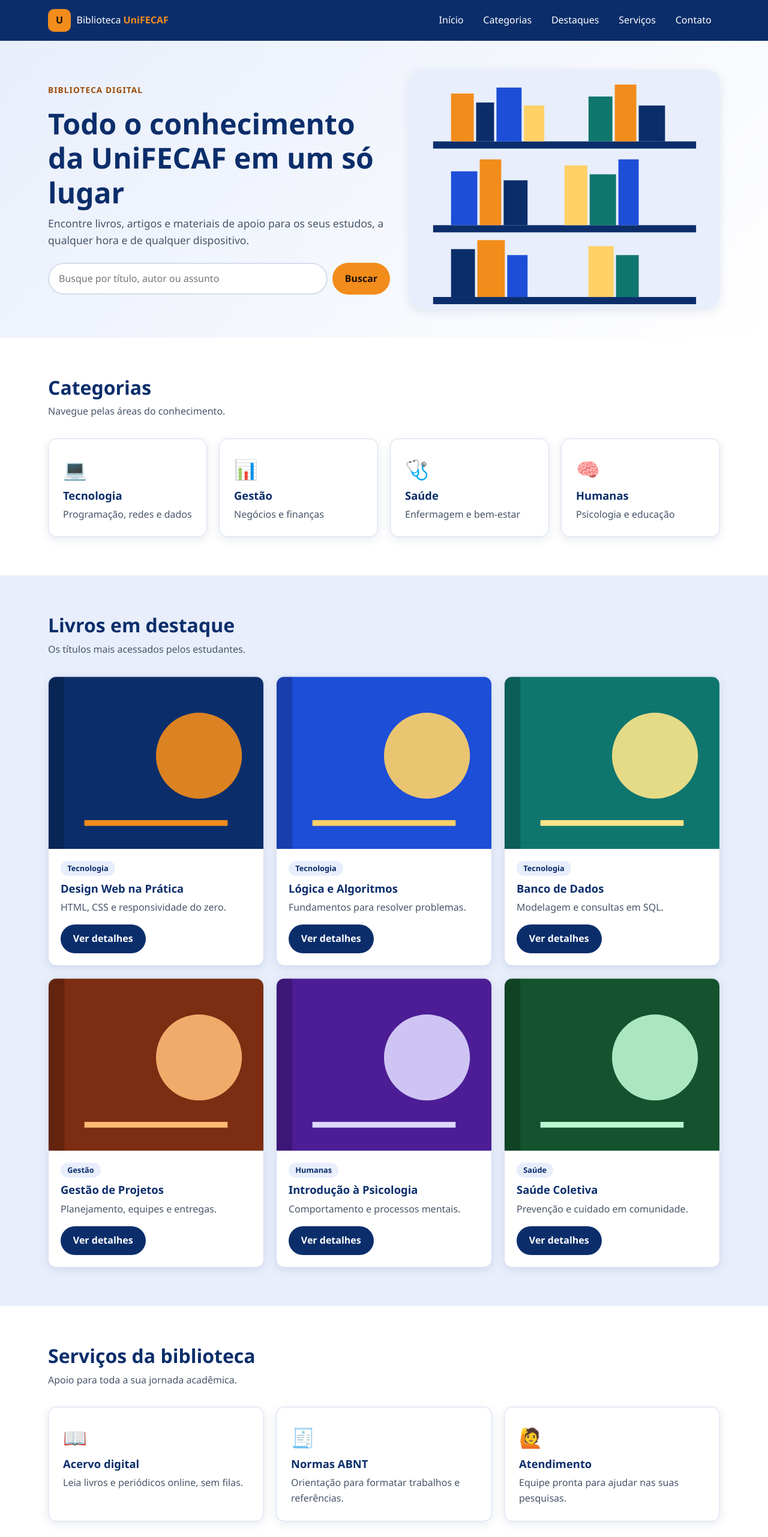
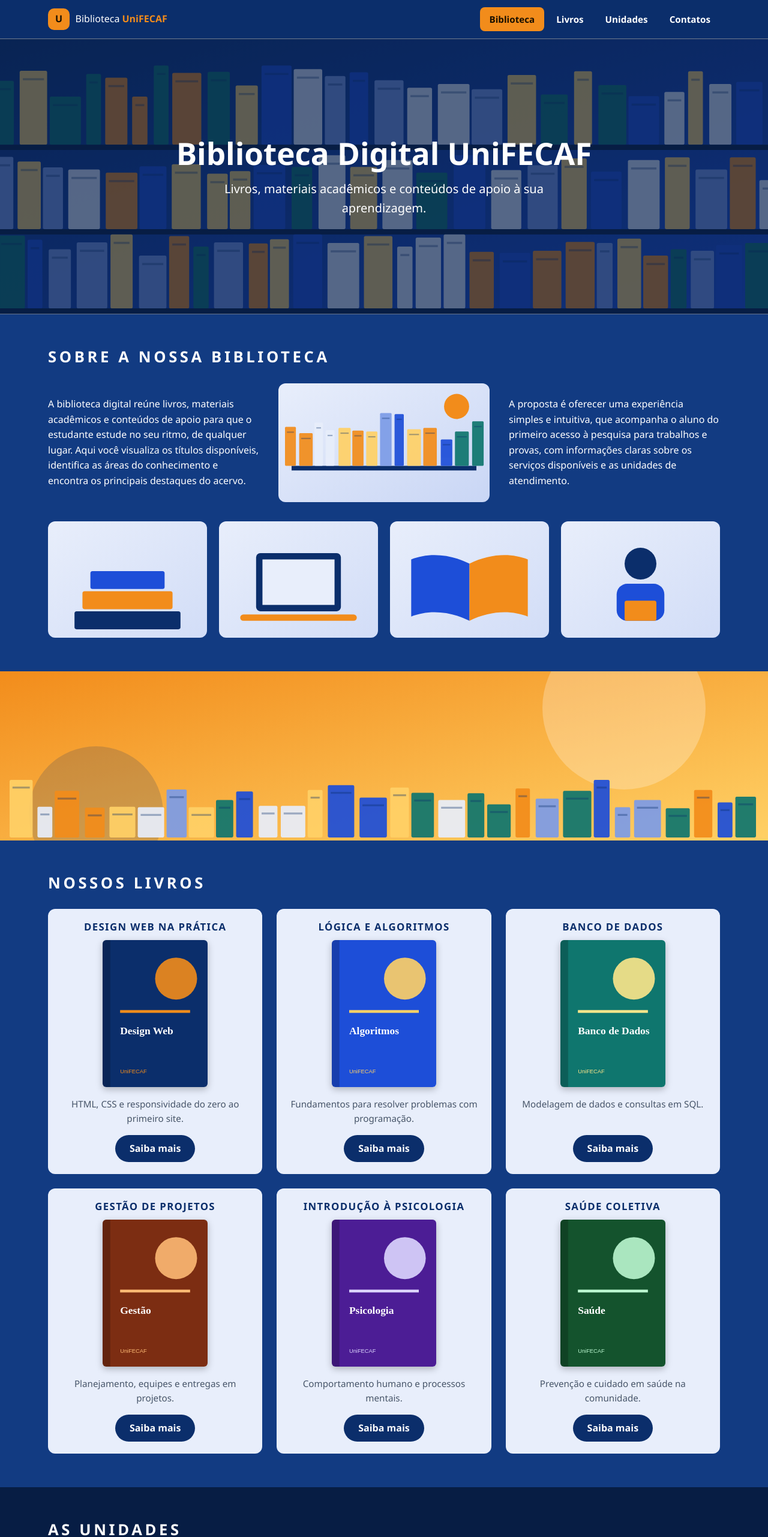
Before and after one commit to juanpablow/biblioteca-unifecaf, a plain HTML site: page index.html in a window 1280 px wide. Shown: the top 2562 px of the page at 60% size. Drawn offline with Linux system fonts and the light colour scheme.

Commit message:
feat: rebuild layout to match the provided low-fidelity prototype

```diff
--- a/css/style.css
+++ b/css/style.css
@@ -1,45 +1,40 @@
 /* Design tokens */
 :root {
-  --blue-900: #0b2e6b;
-  --blue-700: #1d4ed8;
-  --blue-50: #e8eefb;
+  --navy-900: #071d44;
+  --navy-800: #0b2e6b;
+  --navy-700: #123b82;
+  --blue: #1d4ed8;
   --orange: #f28c1b;
-  --orange-dark: #9a4a05;
+  --orange-hover: #ffa543;
+  --light: #e8eefb;
+  --white: #ffffff;
   --text: #1a2233;
   --muted: #475569;
-  --bg: #ffffff;
-  --border: #d5ddee;
-  --radius: 14px;
-  --shadow: 0 4px 16px rgba(11, 46, 107, 0.1);
+  --radius: 12px;
   --font: "Segoe UI", system-ui, -apple-system, Roboto, Arial, sans-serif;
 }
 
 *, *::before, *::after { box-sizing: border-box; }
 
-html { scroll-behavior: smooth; scroll-padding-top: 76px; }
+html { scroll-behavior: smooth; scroll-padding-top: 72px; }
 
 body {
   margin: 0;
   font-family: var(--font);
   color: var(--text);
-  background: var(--bg);
+  background: var(--white);
   line-height: 1.6;
 }
 
 img { max-width: 100%; height: auto; display: block; }
 ul { list-style: none; margin: 0; padding: 0; }
-h1, h2, h3 { line-height: 1.2; margin: 0 0 0.5rem; color: var(--blue-900); }
+h1, h2, h3 { line-height: 1.2; margin: 0 0 0.75rem; }
 p { margin: 0 0 1rem; }
-a { color: var(--blue-700); }
+a { color: inherit; }
 
 :focus-visible { outline: 3px solid var(--orange); outline-offset: 3px; }
 
 .container { width: min(1120px, 100% - 2rem); margin-inline: auto; }
-
-.visually-hidden {
-  position: absolute; width: 1px; height: 1px; overflow: hidden;
-  clip: rect(0 0 0 0); white-space: nowrap;
-}
 
 .skip-link {
   position: absolute; left: 1rem; top: -4rem; z-index: 200;
@@ -47,123 +42,117 @@ a { color: var(--blue-700); }
 }
 .skip-link:focus { top: 1rem; }
 
-/* Buttons */
-.btn {
-  display: inline-block; border: 0; cursor: pointer; text-decoration: none;
-  font: inherit; font-weight: 600; padding: 0.7rem 1.3rem; border-radius: 999px;
-  transition: transform 0.15s, background 0.15s;
-}
-.btn:hover { transform: translateY(-2px); }
-.btn-primary { background: var(--blue-900); color: #fff; }
-.btn-primary:hover { background: var(--blue-700); }
-.btn-accent { background: var(--orange); color: #1a1000; }
-.btn-accent:hover { background: #ffa543; }
-
 /* Header */
-.site-header {
-  position: sticky; top: 0; z-index: 100;
-  background: var(--blue-900); color: #fff;
-}
-.header-inner { display: flex; align-items: center; justify-content: space-between; min-height: 68px; }
-.logo { display: flex; align-items: center; gap: 0.6rem; color: #fff; text-decoration: none; }
+.site-header { position: sticky; top: 0; z-index: 100; background: var(--navy-800); color: var(--white); }
+.header-inner { display: flex; align-items: center; justify-content: space-between; min-height: 64px; }
+.logo { display: flex; align-items: center; gap: 0.6rem; text-decoration: none; }
 .logo-mark {
-  display: grid; place-items: center; width: 38px; height: 38px;
+  display: grid; place-items: center; width: 36px; height: 36px;
   background: var(--orange); color: #1a1000; font-weight: 800; border-radius: 10px;
 }
 .logo-text strong { color: var(--orange); }
 
 .main-nav ul { display: flex; gap: 0.25rem; }
 .main-nav a {
-  display: block; padding: 0.5rem 0.9rem; color: #fff; text-decoration: none; border-radius: 8px;
+  display: block; padding: 0.5rem 1rem; text-decoration: none; border-radius: 8px;
+  font-weight: 600; font-size: 0.95rem;
 }
 .main-nav a:hover { background: rgba(255, 255, 255, 0.15); }
+.main-nav a.active { background: var(--orange); color: #1a1000; }
 
 .menu-toggle { position: absolute; opacity: 0; pointer-events: none; }
 .menu-button { display: none; cursor: pointer; padding: 0.5rem; }
-.menu-button span { display: block; width: 26px; height: 3px; margin: 5px 0; background: #fff; border-radius: 2px; }
+.menu-button span { display: block; width: 26px; height: 3px; margin: 5px 0; background: var(--white); border-radius: 2px; }
 .menu-toggle:focus-visible + .menu-button { outline: 3px solid var(--orange); }
 
-/* Hero */
-.hero { background: linear-gradient(135deg, var(--blue-50), #fff); padding: 3rem 0; }
-.hero-inner { display: grid; grid-template-columns: 1.1fr 1fr; gap: 2rem; align-items: center; }
-.eyebrow { color: var(--orange-dark); font-weight: 700; text-transform: uppercase; letter-spacing: 0.08em; font-size: 0.85rem; }
-.hero h1 { font-size: clamp(1.9rem, 4vw, 3rem); }
-.lead { font-size: 1.1rem; color: var(--muted); }
-.search { display: flex; gap: 0.5rem; margin-top: 1.5rem; }
-.search input {
-  flex: 1; min-width: 0; padding: 0.75rem 1rem; font: inherit;
-  border: 2px solid var(--border); border-radius: 999px;
+/* Hero and banner */
+.hero { position: relative; }
+.hero img { width: 100%; height: clamp(260px, 36vw, 460px); object-fit: cover; }
+.hero-overlay {
+  position: absolute; inset: 0; display: flex; flex-direction: column;
+  align-items: center; justify-content: center; text-align: center;
+  padding: 1rem; color: var(--white); background: rgba(7, 29, 68, 0.62);
 }
-.search input:focus { border-color: var(--blue-700); outline: none; }
-.hero-img { width: 100%; border-radius: 24px; box-shadow: var(--shadow); }
+.hero-overlay h1 { font-size: clamp(1.8rem, 5vw, 3.2rem); }
+.hero-overlay p { font-size: clamp(1rem, 2vw, 1.25rem); max-width: 40rem; margin: 0; }
+
+.banner img { width: 100%; height: clamp(120px, 22vw, 320px); object-fit: cover; }
 
 /* Sections */
-.section { padding: 4rem 0; }
-.section-alt { background: var(--blue-50); }
-.section h2 { font-size: clamp(1.5rem, 3vw, 2rem); }
-.section-sub { color: var(--muted); margin-bottom: 2rem; }
+.section { padding: 3.5rem 0; color: var(--white); }
+.section-mid { background: var(--navy-700); }
+.section-dark { background: var(--navy-900); }
+.section-light { background: var(--light); color: var(--text); }
+.section h2 {
+  font-size: clamp(1.2rem, 2.5vw, 1.6rem); text-transform: uppercase;
+  letter-spacing: 0.18em; margin-bottom: 1.75rem;
+}
+.section-light h2 { color: var(--navy-800); }
 
-.grid { display: grid; gap: 1.25rem; }
-.grid-3 { grid-template-columns: repeat(3, 1fr); }
-.grid-4 { grid-template-columns: repeat(4, 1fr); }
+/* About */
+.about { display: grid; grid-template-columns: 1fr 1fr 1fr; gap: 2rem; align-items: center; }
+.about p { margin: 0; }
+.about img { width: 100%; border-radius: var(--radius); }
+.minis { display: grid; grid-template-columns: repeat(4, 1fr); gap: 1.25rem; margin-top: 2rem; }
+.minis img { width: 100%; border-radius: var(--radius); }
 
-.card {
-  background: #fff; border: 1px solid var(--border); border-radius: var(--radius);
-  box-shadow: var(--shadow); overflow: hidden; height: 100%;
+/* Books */
+.grid { display: grid; gap: 1.5rem; }
+.books { grid-template-columns: repeat(3, 1fr); }
+.card { background: var(--light); color: var(--text); border-radius: var(--radius); height: 100%; }
+.book { display: flex; flex-direction: column; align-items: center; text-align: center; padding: 1.25rem; }
+.book h3 { color: var(--navy-800); font-size: 1.05rem; text-transform: uppercase; letter-spacing: 0.08em; }
+.book img { width: 55%; border-radius: 6px; margin-bottom: 1rem; box-shadow: 0 4px 12px rgba(0, 0, 0, 0.25); }
+.book p { flex: 1; color: var(--muted); font-size: 0.95rem; }
+
+.btn {
+  display: inline-block; padding: 0.6rem 1.5rem; border-radius: 999px; text-decoration: none;
+  font-weight: 700; background: var(--navy-800); color: var(--white);
+  transition: background 0.15s, transform 0.15s;
 }
-.card h3 { font-size: 1.15rem; }
-.card p { color: var(--muted); margin-bottom: 0; }
+.btn:hover { background: var(--blue); transform: translateY(-2px); }
 
-.category, .service { display: block; padding: 1.5rem; text-decoration: none; transition: transform 0.2s; }
-.category:hover { transform: translateY(-4px); border-color: var(--orange); }
-.icon { display: block; font-size: 2rem; margin-bottom: 0.5rem; }
+/* Units */
+.unit { display: grid; grid-template-columns: 1fr 1.2fr; gap: 2.5rem; align-items: center; margin-bottom: 2.5rem; }
+.unit:last-child { margin-bottom: 0; }
+.unit img { width: 100%; border-radius: var(--radius); }
+.unit h3 { font-size: 1.3rem; letter-spacing: 0.15em; text-transform: uppercase; color: var(--orange); }
+.unit p { margin: 0; }
 
-.book { display: flex; flex-direction: column; }
-.book img { width: 100%; aspect-ratio: 5 / 4; object-fit: cover; object-position: top; }
-.book-body { padding: 1.25rem; display: flex; flex-direction: column; flex: 1; align-items: flex-start; }
-.book-body p { margin-bottom: 1rem; flex: 1; }
-.tag {
-  background: var(--blue-50); color: var(--blue-900); font-size: 0.8rem; font-weight: 700;
-  padding: 0.15rem 0.7rem; border-radius: 999px; margin-bottom: 0.6rem;
-}
-
-/* CTA */
-.cta { background: var(--blue-900); padding: 3rem 0; }
-.cta-inner { display: flex; align-items: center; justify-content: space-between; gap: 1.5rem; flex-wrap: wrap; }
-.cta h2 { color: #fff; margin: 0; }
+/* Contact */
+.contact { display: grid; grid-template-columns: 1.5fr 1fr; gap: 2rem; align-items: center; }
+.contact img { width: 100%; max-width: 360px; justify-self: end; border-radius: var(--radius); }
+.contact h2 { margin-bottom: 1rem; }
 
 /* Footer */
-.site-footer { background: #071d44; color: #dbe4f7; padding-top: 3rem; }
-.footer-inner { display: grid; grid-template-columns: 2fr 1fr 1fr; gap: 2rem; }
-.site-footer h2, .site-footer h3 { color: #fff; font-size: 1.1rem; }
-.site-footer a { color: #ffc27a; }
-.site-footer li { margin-bottom: 0.3rem; }
-.copy { text-align: center; margin: 2rem 0 0; padding: 1rem; border-top: 1px solid rgba(255, 255, 255, 0.15); font-size: 0.9rem; }
+.site-footer { background: var(--navy-900); color: #dbe4f7; text-align: center; padding: 1.25rem 1rem; font-size: 0.9rem; }
+.site-footer p { margin: 0; }
 
 /* Tablet */
 @media (max-width: 960px) {
-  .grid-4 { grid-template-columns: repeat(2, 1fr); }
-  .grid-3 { grid-template-columns: repeat(2, 1fr); }
+  .books { grid-template-columns: repeat(2, 1fr); }
+  .minis { grid-template-columns: repeat(2, 1fr); }
+  .about { grid-template-columns: 1fr; }
+  .about img { max-width: 520px; margin-inline: auto; }
 }
 
 /* Mobile */
 @media (max-width: 720px) {
   .menu-button { display: block; }
   .main-nav {
-    position: absolute; top: 100%; left: 0; right: 0; background: var(--blue-900);
+    position: absolute; top: 100%; left: 0; right: 0; background: var(--navy-800);
     max-height: 0; overflow: hidden; transition: max-height 0.3s;
   }
   .menu-toggle:checked ~ .main-nav { max-height: 400px; }
   .main-nav ul { flex-direction: column; padding: 0.5rem 1rem 1rem; }
-  .main-nav a { padding: 0.8rem 0.5rem; }
+  .main-nav a { padding: 0.8rem 0.75rem; }
 
-  .hero { padding: 2rem 0; }
-  .hero-inner { grid-template-columns: 1fr; }
-  .search { flex-direction: column; }
   .section { padding: 2.5rem 0; }
-  .grid-3, .grid-4 { grid-template-columns: 1fr; }
-  .footer-inner { grid-template-columns: 1fr; }
-  .cta-inner { flex-direction: column; text-align: center; }
+  .books { grid-template-columns: 1fr; }
+  .book img { width: 45%; }
+  .unit { grid-template-columns: 1fr; gap: 1rem; }
+  .contact { grid-template-columns: 1fr; }
+  .contact img { justify-self: center; }
 }
 
 @media (prefers-reduced-motion: reduce) {
--- a/index.html
+++ b/index.html
@@ -8,11 +8,11 @@
   <link rel="stylesheet" href="css/style.css">
 </head>
 <body>
-  <a class="skip-link" href="#conteudo">Ir para o conteúdo</a>
+  <a class="skip-link" href="#biblioteca">Ir para o conteúdo</a>
 
   <header class="site-header">
     <div class="container header-inner">
-      <a class="logo" href="#inicio" aria-label="Biblioteca Digital UniFECAF - início">
+      <a class="logo" href="#topo" aria-label="Biblioteca Digital UniFECAF - início">
         <span class="logo-mark" aria-hidden="true">U</span>
         <span class="logo-text">Biblioteca <strong>UniFECAF</strong></span>
       </a>
@@ -22,132 +22,142 @@
       </label>
       <nav class="main-nav" aria-label="Navegação principal">
         <ul>
-          <li><a href="#inicio">Início</a></li>
-          <li><a href="#categorias">Categorias</a></li>
-          <li><a href="#destaques">Destaques</a></li>
-          <li><a href="#servicos">Serviços</a></li>
-          <li><a href="#contato">Contato</a></li>
+          <li><a href="#biblioteca" class="active">Biblioteca</a></li>
+          <li><a href="#livros">Livros</a></li>
+          <li><a href="#unidades">Unidades</a></li>
+          <li><a href="#contatos">Contatos</a></li>
         </ul>
       </nav>
     </div>
   </header>
 
-  <main id="conteudo">
-    <section class="hero" id="inicio">
-      <div class="container hero-inner">
-        <div class="hero-text">
-          <p class="eyebrow">Biblioteca Digital</p>
-          <h1>Todo o conhecimento da UniFECAF em um só lugar</h1>
-          <p class="lead">Encontre livros, artigos e materiais de apoio para os seus estudos, a qualquer hora e de qualquer dispositivo.</p>
-          <form class="search" role="search" action="#destaques">
-            <label for="busca" class="visually-hidden">Buscar livros</label>
-            <input type="search" id="busca" name="busca" placeholder="Busque por título, autor ou assunto">
-            <button type="submit" class="btn btn-accent">Buscar</button>
-          </form>
-        </div>
-        <img class="hero-img" src="assets/imagens/hero.svg" alt="Ilustração de uma estante com livros coloridos" width="520" height="400">
+  <main>
+    <section class="hero" id="topo">
+      <img src="assets/imagens/banner-topo.svg" alt="Ilustração de estantes repletas de livros coloridos" width="1600" height="520">
+      <div class="hero-overlay">
+        <h1>Biblioteca Digital UniFECAF</h1>
+        <p>Livros, materiais acadêmicos e conteúdos de apoio à sua aprendizagem.</p>
       </div>
     </section>
 
-    <section class="section" id="categorias" aria-labelledby="titulo-categorias">
+    <section class="section section-mid" id="biblioteca" aria-labelledby="titulo-biblioteca">
       <div class="container">
-        <h2 id="titulo-categorias">Categorias</h2>
-        <p class="section-sub">Navegue pelas áreas do conhecimento.</p>
-        <ul class="grid grid-4 categories">
-          <li><a class="card category" href="#destaques"><span class="icon" aria-hidden="true">💻</span><h3>Tecnologia</h3><p>Programação, redes e dados</p></a></li>
-          <li><a class="card category" href="#destaques"><span class="icon" aria-hidden="true">📊</span><h3>Gestão</h3><p>Negócios e finanças</p></a></li>
-          <li><a class="card category" href="#destaques"><span class="icon" aria-hidden="true">🩺</span><h3>Saúde</h3><p>Enfermagem e bem-estar</p></a></li>
-          <li><a class="card category" href="#destaques"><span class="icon" aria-hidden="true">🧠</span><h3>Humanas</h3><p>Psicologia e educação</p></a></li>
+        <h2 id="titulo-biblioteca">Sobre a nossa biblioteca</h2>
+        <div class="about">
+          <p>A biblioteca digital reúne livros, materiais acadêmicos e conteúdos de apoio para que o estudante estude no seu ritmo, de qualquer lugar. Aqui você visualiza os títulos disponíveis, identifica as áreas do conhecimento e encontra os principais destaques do acervo.</p>
+          <img src="assets/imagens/sobre.svg" alt="Ilustração de uma mesa de estudos com livros" width="640" height="360">
+          <p>A proposta é oferecer uma experiência simples e intuitiva, que acompanha o aluno do primeiro acesso à pesquisa para trabalhos e provas, com informações claras sobre os serviços disponíveis e as unidades de atendimento.</p>
+        </div>
+        <ul class="minis">
+          <li><img src="assets/imagens/mini-1.svg" alt="Ilustração de livros empilhados" width="300" height="220" loading="lazy"></li>
+          <li><img src="assets/imagens/mini-2.svg" alt="Ilustração de um notebook" width="300" height="220" loading="lazy"></li>
+          <li><img src="assets/imagens/mini-3.svg" alt="Ilustração de um livro aberto" width="300" height="220" loading="lazy"></li>
+          <li><img src="assets/imagens/mini-4.svg" alt="Ilustração de uma pessoa lendo" width="300" height="220" loading="lazy"></li>
         </ul>
       </div>
     </section>
 
-    <section class="section section-alt" id="destaques" aria-labelledby="titulo-destaques">
+    <section class="banner" aria-label="Destaque visual">
+      <img src="assets/imagens/banner-meio.svg" alt="Ilustração decorativa de livros sobre fundo laranja" width="1600" height="360" loading="lazy">
+    </section>
+
+    <section class="section section-mid" id="livros" aria-labelledby="titulo-livros">
       <div class="container">
-        <h2 id="titulo-destaques">Livros em destaque</h2>
-        <p class="section-sub">Os títulos mais acessados pelos estudantes.</p>
-        <ul class="grid grid-3 books">
+        <h2 id="titulo-livros">Nossos livros</h2>
+        <ul class="grid books">
           <li>
             <article class="card book">
+              <h3>Design Web na Prática</h3>
               <img src="assets/imagens/capa-1.svg" alt="Capa do livro Design Web" width="300" height="420" loading="lazy">
-              <div class="book-body"><span class="tag">Tecnologia</span><h3>Design Web na Prática</h3><p>HTML, CSS e responsividade do zero.</p><a class="btn btn-primary" href="#contato">Ver detalhes</a></div>
+              <p>HTML, CSS e responsividade do zero ao primeiro site.</p>
+              <a class="btn" href="#contatos">Saiba mais</a>
             </article>
           </li>
           <li>
             <article class="card book">
+              <h3>Lógica e Algoritmos</h3>
               <img src="assets/imagens/capa-2.svg" alt="Capa do livro Algoritmos" width="300" height="420" loading="lazy">
-              <div class="book-body"><span class="tag">Tecnologia</span><h3>Lógica e Algoritmos</h3><p>Fundamentos para resolver problemas.</p><a class="btn btn-primary" href="#contato">Ver detalhes</a></div>
+              <p>Fundamentos para resolver problemas com programação.</p>
+              <a class="btn" href="#contatos">Saiba mais</a>
             </article>
           </li>
           <li>
             <article class="card book">
+              <h3>Banco de Dados</h3>
               <img src="assets/imagens/capa-3.svg" alt="Capa do livro Banco de Dados" width="300" height="420" loading="lazy">
-              <div class="book-body"><span class="tag">Tecnologia</span><h3>Banco de Dados</h3><p>Modelagem e consultas em SQL.</p><a class="btn btn-primary" href="#contato">Ver detalhes</a></div>
+              <p>Modelagem de dados e consultas em SQL.</p>
+              <a class="btn" href="#contatos">Saiba mais</a>
             </article>
           </li>
           <li>
             <article class="card book">
+              <h3>Gestão de Projetos</h3>
               <img src="assets/imagens/capa-4.svg" alt="Capa do livro Gestão" width="300" height="420" loading="lazy">
-              <div class="book-body"><span class="tag">Gestão</span><h3>Gestão de Projetos</h3><p>Planejamento, equipes e entregas.</p><a class="btn btn-primary" href="#contato">Ver detalhes</a></div>
+              <p>Planejamento, equipes e entregas em projetos.</p>
+              <a class="btn" href="#contatos">Saiba mais</a>
             </article>
           </li>
           <li>
             <article class="card book">
+              <h3>Introdução à Psicologia</h3>
               <img src="assets/imagens/capa-5.svg" alt="Capa do livro Psicologia" width="300" height="420" loading="lazy">
-              <div class="book-body"><span class="tag">Humanas</span><h3>Introdução à Psicologia</h3><p>Comportamento e processos mentais.</p><a class="btn btn-primary" href="#contato">Ver detalhes</a></div>
+              <p>Comportamento humano e processos mentais.</p>
+              <a class="btn" href="#contatos">Saiba mais</a>
             </article>
           </li>
           <li>
             <article class="card book">
+              <h3>Saúde Coletiva</h3>
               <img src="assets/imagens/capa-6.svg" alt="Capa do livro Saúde" width="300" height="420" loading="lazy">
-              <div class="book-body"><span class="tag">Saúde</span><h3>Saúde Coletiva</h3><p>Prevenção e cuidado em comunidade.</p><a class="btn btn-primary" href="#contato">Ver detalhes</a></div>
+              <p>Prevenção e cuidado em saúde na comunidade.</p>
+              <a class="btn" href="#contatos">Saiba mais</a>
             </article>
           </li>
         </ul>
       </div>
     </section>
 
-    <section class="section" id="servicos" aria-labelledby="titulo-servicos">
+    <section class="section section-dark" id="unidades" aria-labelledby="titulo-unidades">
       <div class="container">
-        <h2 id="titulo-servicos">Serviços da biblioteca</h2>
-        <p class="section-sub">Apoio para toda a sua jornada acadêmica.</p>
-        <ul class="grid grid-3">
-          <li class="card service"><span class="icon" aria-hidden="true">📖</span><h3>Acervo digital</h3><p>Leia livros e periódicos online, sem filas.</p></li>
-          <li class="card service"><span class="icon" aria-hidden="true">🧾</span><h3>Normas ABNT</h3><p>Orientação para formatar trabalhos e referências.</p></li>
-          <li class="card service"><span class="icon" aria-hidden="true">🙋</span><h3>Atendimento</h3><p>Equipe pronta para ajudar nas suas pesquisas.</p></li>
-        </ul>
+        <h2 id="titulo-unidades">As unidades</h2>
+        <article class="unit">
+          <img src="assets/imagens/unidade-1.svg" alt="Ilustração da Unidade 1" width="640" height="440" loading="lazy">
+          <div>
+            <h3>Unidade 1</h3>
+            <p>Espaço de estudo e atendimento presencial, com apoio da equipe para pesquisa no acervo e orientações sobre normas de trabalhos acadêmicos.</p>
+          </div>
+        </article>
+        <article class="unit">
+          <img src="assets/imagens/unidade-2.svg" alt="Ilustração da Unidade 2" width="640" height="440" loading="lazy">
+          <div>
+            <h3>Unidade 2</h3>
+            <p>Ambiente voltado à leitura e ao estudo em grupo, com acesso ao acervo digital e a conteúdos de apoio à aprendizagem.</p>
+          </div>
+        </article>
+        <article class="unit">
+          <img src="assets/imagens/unidade-3.svg" alt="Ilustração da Unidade 3" width="640" height="440" loading="lazy">
+          <div>
+            <h3>Unidade 3</h3>
+            <p>Ponto de apoio para consulta de materiais e esclarecimento de dúvidas sobre os serviços oferecidos pela biblioteca.</p>
+          </div>
+        </article>
       </div>
     </section>
 
-    <section class="cta" aria-labelledby="titulo-cta">
-      <div class="container cta-inner">
-        <h2 id="titulo-cta">Pronto para começar a estudar?</h2>
-        <a class="btn btn-accent" href="#inicio">Acessar a biblioteca</a>
+    <section class="section section-light" id="contatos" aria-labelledby="titulo-contatos">
+      <div class="container contact">
+        <div>
+          <h2 id="titulo-contatos">Contatos</h2>
+          <p>Fale com a equipe da biblioteca para tirar dúvidas sobre o acervo, o acesso aos materiais e os serviços disponíveis.</p>
+          <p><strong>E-mail:</strong> biblioteca@exemplo.edu.br<br><strong>Atendimento:</strong> de segunda a sexta-feira</p>
+        </div>
+        <img src="assets/imagens/contato.svg" alt="Ilustração de um envelope" width="560" height="380" loading="lazy">
       </div>
     </section>
   </main>
 
-  <footer class="site-footer" id="contato">
-    <div class="container footer-inner">
-      <div>
-        <h2 class="footer-title">Biblioteca Digital UniFECAF</h2>
-        <p>Projeto acadêmico da disciplina Design Web.</p>
-      </div>
-      <div>
-        <h3>Contato</h3>
-        <p>biblioteca@exemplo.edu.br</p>
-        <p>Seg a Sex, 8h às 22h</p>
-      </div>
-      <div>
-        <h3>Links</h3>
-        <ul>
-          <li><a href="#categorias">Categorias</a></li>
-          <li><a href="#destaques">Destaques</a></li>
-          <li><a href="#servicos">Serviços</a></li>
-        </ul>
-      </div>
-    </div>
-    <p class="copy">© 2026 Biblioteca Digital UniFECAF — projeto acadêmico.</p>
+  <footer class="site-footer">
+    <p>© 2026 Biblioteca Digital UniFECAF — projeto acadêmico.</p>
   </footer>
 </body>
 </html>
```
Also changed, not shown: assets/imagens/banner-meio.svg (added), assets/imagens/banner-topo.svg (added), assets/imagens/contato.svg (added), assets/imagens/hero.svg (deleted), assets/imagens/mini-1.svg (added), assets/imagens/mini-2.svg (added), assets/imagens/mini-3.svg (added), assets/imagens/mini-4.svg (added), assets/imagens/sobre.svg (added), assets/imagens/unidade-1.svg (added), assets/imagens/unidade-2.svg (added), assets/imagens/unidade-3.svg (added).
